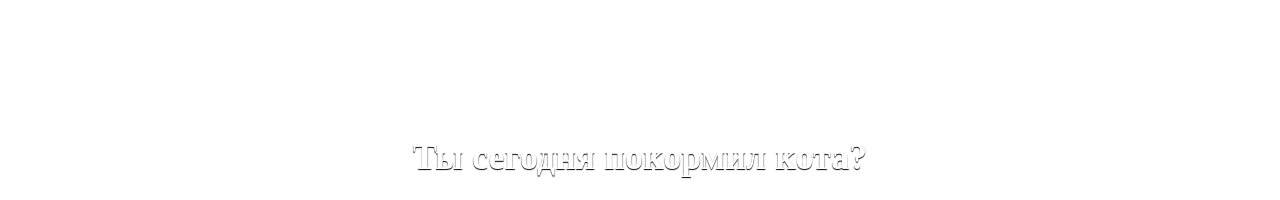
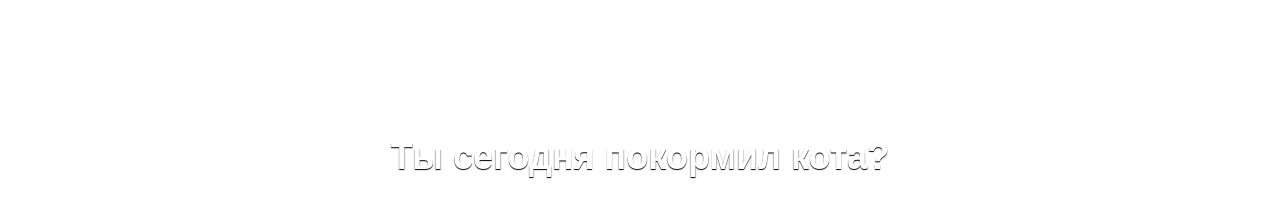
Before and after one commit to nbarinov/cat-food, a website: page source/index.html in a window 1280 px wide. Shown: the top 200 px of the page. Drawn offline with nearby package versions, Linux system fonts and the light colour scheme; files that its build step writes are made by us from their sources; a web font is replaced by a local one.

Commit message:
fixed bugs font

```diff
--- a/source/css/blocks/section.scss
+++ b/source/css/blocks/section.scss
@@ -15,7 +15,7 @@
 }
 
 .section__title {
-    font-family: $font;
+    font-family: $font, sans-serif;
     font-size: 36px;
     color: #fff;
     text-shadow: 0 1px 1px #000;
```
